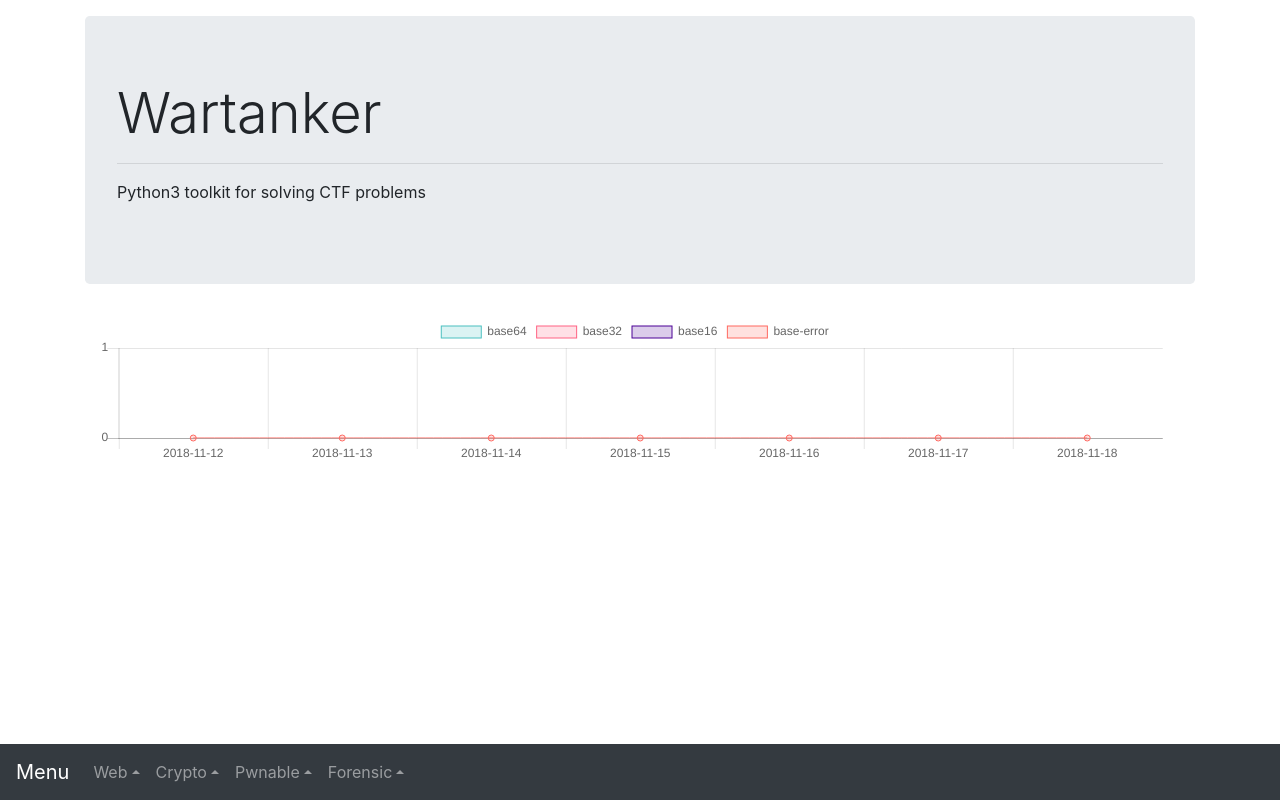
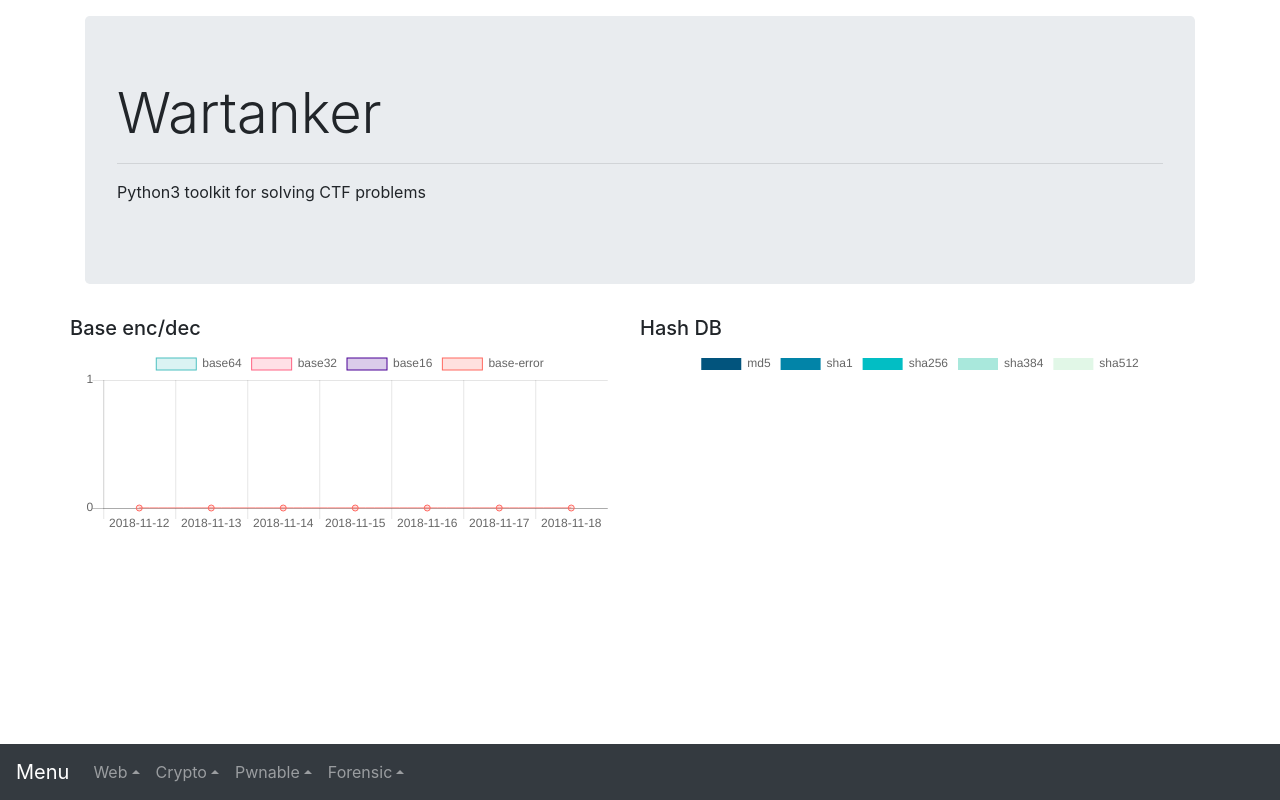
Before and after one commit to war-tanker/battleground, a Flask app: page / in a window 1280 px wide. Run offline with Flask 2, Linux system fonts and the light colour scheme; data that the repository does not hold is empty; some libraries are stand-ins or nearby versions.

Commit message:
ADD: DASHBOARD design

```diff
--- a/battleground/templates/index.html
+++ b/battleground/templates/index.html
@@ -9,6 +9,9 @@
 </head>
 
 <body>
+    <style>
+        .chart-wrap{flex: 50%;}
+    </style>
     <div class="container">
         <div class="jumbotron mt-3">
             <h1 class="display-4">Wartanker</h1>
@@ -16,8 +19,15 @@
             <hr>
             <p>Python3 toolkit for solving CTF problems</p>
         </div>
-        <div class="chart-wrap">
-            <canvas id="chart"></canvas>
+        <div class="row">
+            <div class="chart-wrap">
+                <h5>Base enc/dec</h5>
+                <canvas id="chart-base"></canvas>
+            </div>
+            <div class="chart-wrap">
+                <h5>Hash DB</h5>
+                <canvas id="chart-hash"></canvas>
+            </div>
         </div>
     </div>
     <nav class="navbar fixed-bottom navbar-expand-sm navbar-dark bg-dark">
@@ -117,7 +127,23 @@
                 }
             }
         };
-        var chart = new Chart(document.getElementById("chart"), chartDefault);
+        var chart = new Chart(document.getElementById("chart-base"), chartDefault);
+        var hashDoughnutChart = new Chart(document.getElementById("chart-hash"), {
+            type: 'doughnut',
+            data: {
+                datasets: [{
+                    data: {{ hash_data['data']|safe }},
+                    backgroundColor: ['rgb(2, 84, 125)', 'rgb(2, 132, 168)', 'rgb(2, 190, 196)', 'rgb(169, 232, 220)', 'rgb(225, 247, 231)']
+                }],
+
+                // These labels appear in the legend and in the tooltips when hovering different arcs
+                labels: {{ hash_data['labels']|safe }}
+            },
+            options: {
+                responsive: true,
+                maintainAspectRatio: false
+            }
+        });
     </script>
 </body>
 
--- a/battleground/views.py
+++ b/battleground/views.py
@@ -12,6 +12,7 @@ from datetime import date, datetime, timedelta
 @app.route('/')
 def home():
     today = date.today()
+
     # base data
     base_data = {'labels': [], 'base16': [], 'base32': [], 'base64': [], 'base-error': []}
     base_data['labels'] = list(reversed([(today - timedelta(days=i)).strftime('%Y-%m-%d') for i in range(0, 7)]))
@@ -21,7 +22,12 @@ def home():
                 timestamp=label,
                 type=topic
             ).all()))
-    return render_template('index.html', base_data=base_data)
+
+    # hash data
+    hash_data = {'labels': ['md5', 'sha1', 'sha256', 'sha384', 'sha512'], 'data': []}
+    for label in hash_data['labels']:
+        hash_data['data'].append(len(Hash.query.filter_by(func=label).all()))
+    return render_template('index.html', base_data=base_data, hash_data=hash_data)
 
 @app.route('/api/encode/base', methods=['POST'])
 def base_encode():
```
